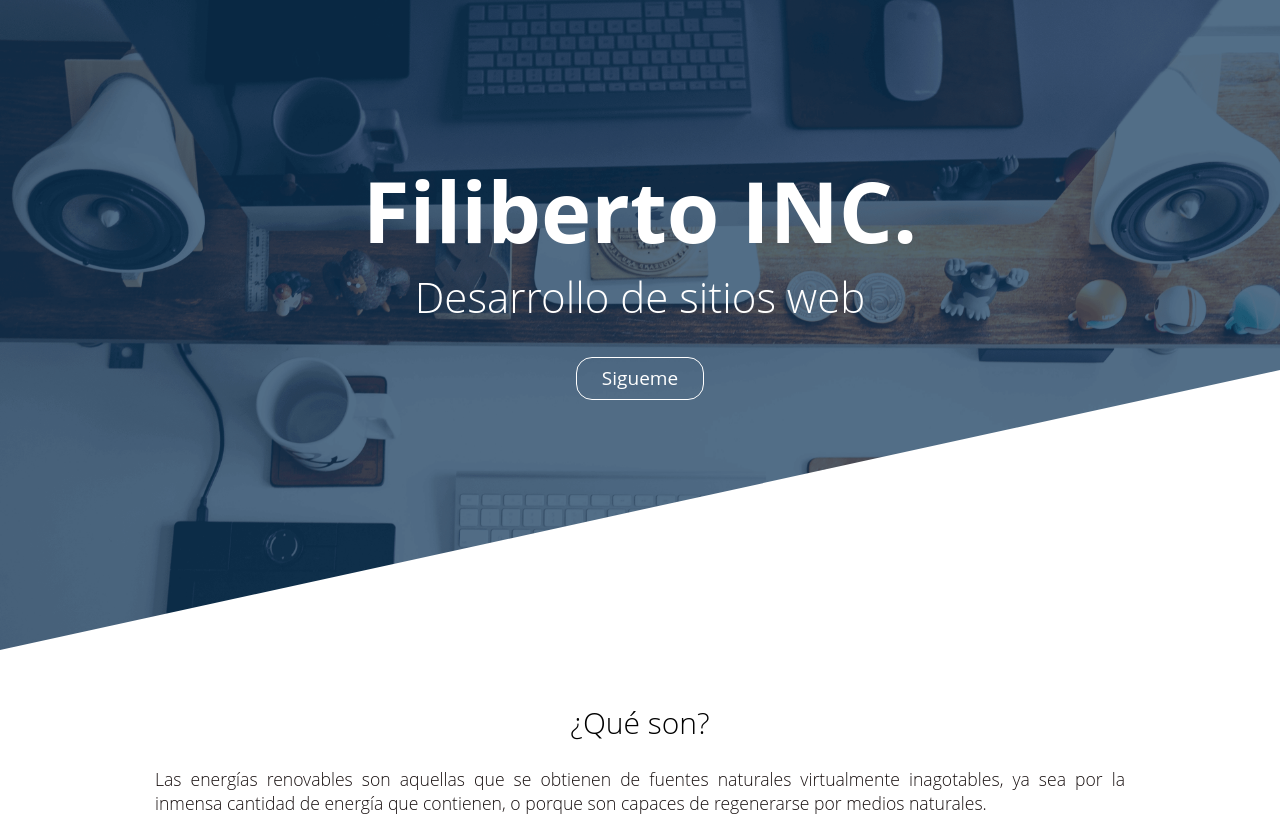
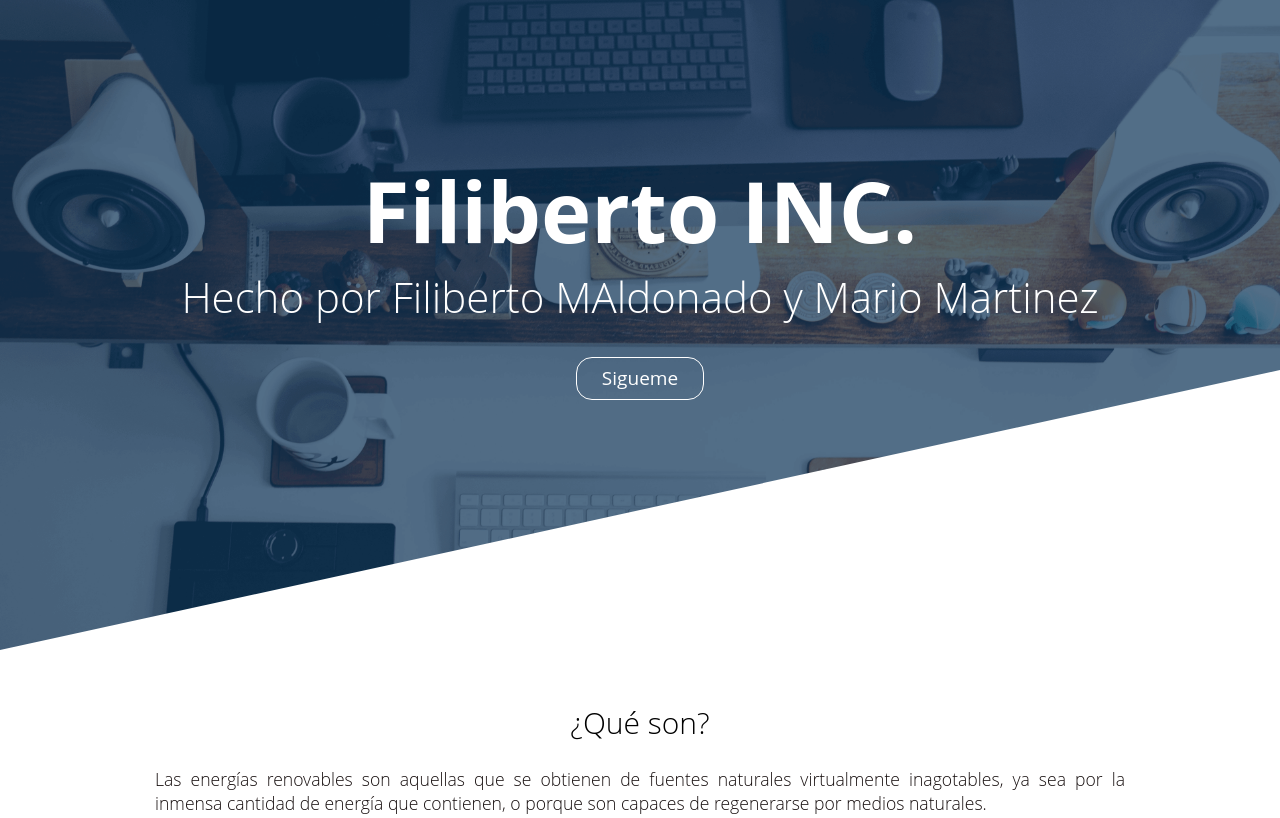
Before and after one commit to Fmsj/Energias-ALternativas, a plain HTML site: page index.html in a window 1280 px wide. Shown: the top 818 px of the page. Drawn offline with Linux system fonts and the light colour scheme.

Commit message:
first commit

```diff
--- a/index.html
+++ b/index.html
@@ -14,7 +14,7 @@
     <header>
         <div class="textos">
             <h1 class="titulo">Filiberto INC.</h1>
-            <h3 class="subtitulo">Desarrollo de sitios web</h3>
+            <h3 class="subtitulo">Hecho por Filiberto MAldonado y Mario Martinez</h3>
             <a href="https://github.com/Fmsj" class="boton">Sigueme</a>
         </div>
         <div class="sesgoabajo"></div>
```
